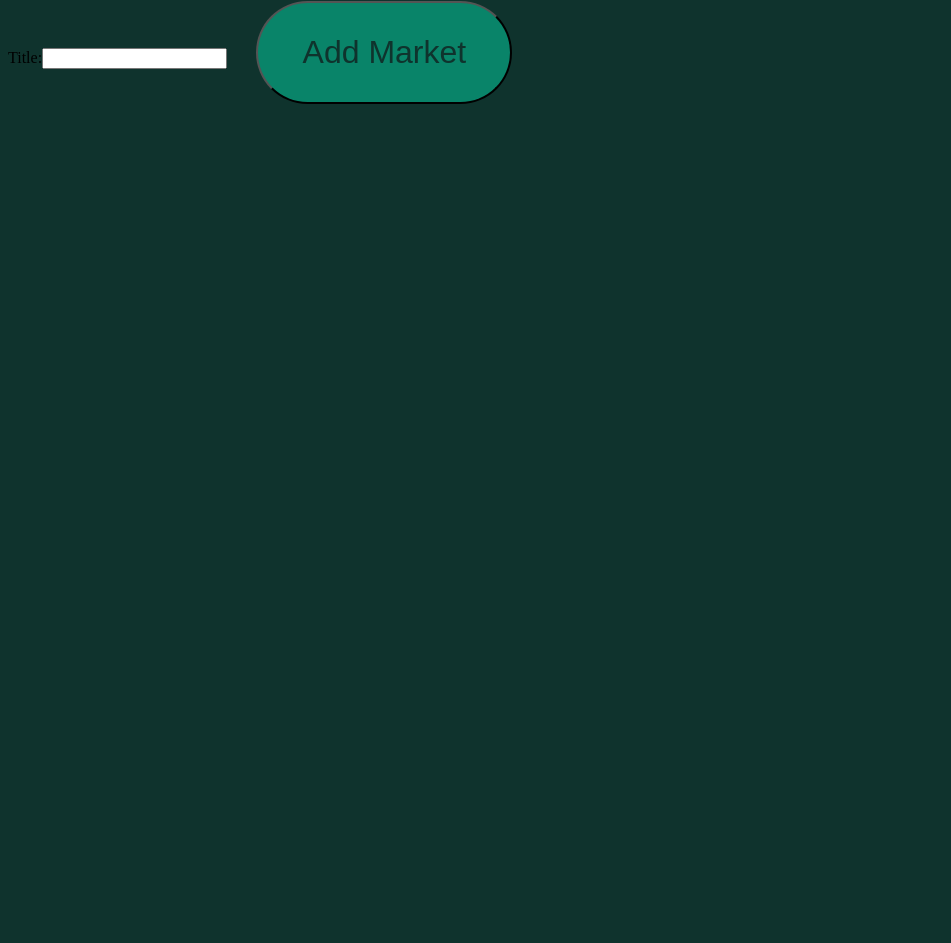
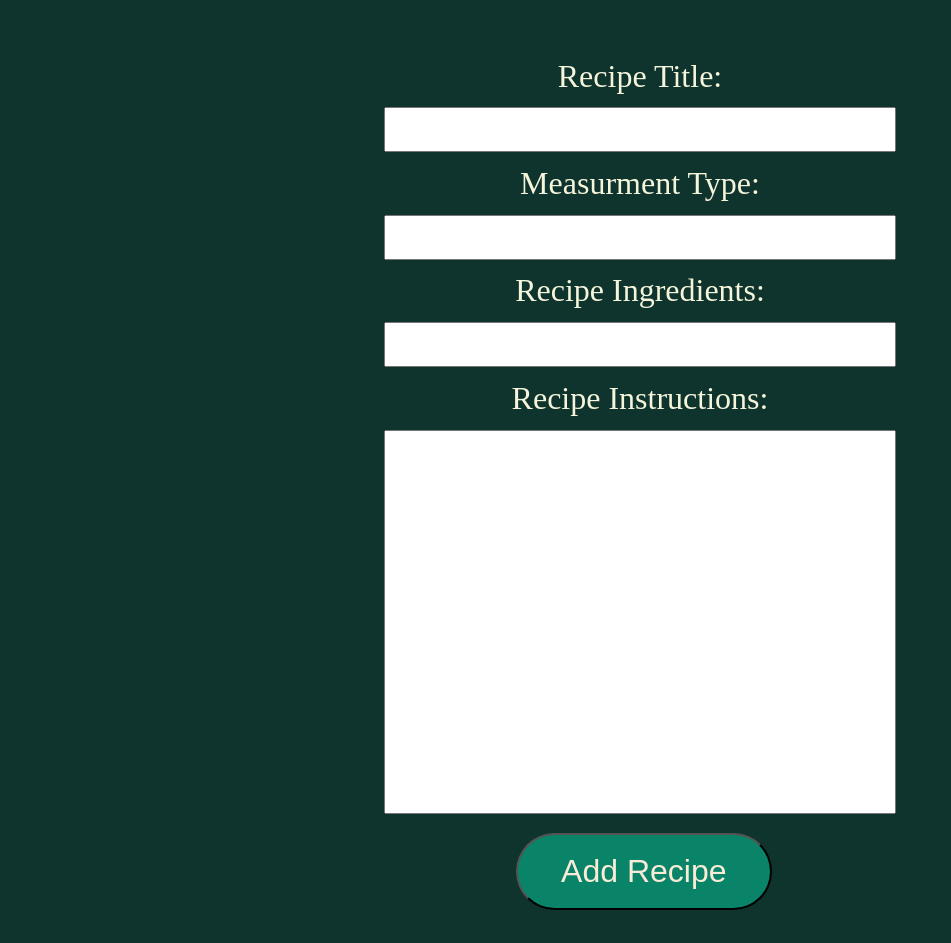
Before and after one commit to itsfrench/Simple-Recipe, a React app: page /start-new-recipe in a window 1280 px wide. Shown: the part 251-1194 px from the top of the page, without its empty margins (0-951 px from the left). Before the commit the page ends 800 px from the top, so only its background shows below. Built offline with nearby package versions, Linux system fonts and the light colour scheme.

Commit message:
Built and styled form.

```diff
--- a/client/containers/CreateNewRecipe.jsx
+++ b/client/containers/CreateNewRecipe.jsx
@@ -3,12 +3,21 @@ import React from 'react';
 const RecipeCreator = () => {
 
   return (
-    <div>
-      <h3>Create a new recipe</h3>
-      <div>
-        <label>Title:</label>
-        <input id='form' type='text' name='market-namer' ></input>  {/* onChange={setLocation} */}
-        <button id={'locationButton'}>Add Market</button>
+    <div id='create'>
+      <div id='recipe-form'>
+        <label>Recipe Title:</label>
+        <input id='form-title' type='text' name='recipe-title' ></input>
+        <label>Measurment Type:</label>
+        <input type='datalist' list='measurment' />
+          <datalist id='measurment'>
+            <option value="Metric">Metric</option>
+            <option value="US Standard">US Standard</option>
+          </datalist>
+        <label> Recipe Ingredients:</label>
+        <input id='form-ingredients' type='text' name='recipe-title' ></input>
+        <label>Recipe Instructions:</label>
+        <input id='form-instructions' type='text' name='recipe-title' ></input>
+        <button id='create-button'>Add Recipe</button>
         </div>
     </div>
   )
--- a/client/styles.css
+++ b/client/styles.css
@@ -10,6 +10,13 @@ body {
   background-color: #0F332D;
 }
 
+h1{
+  display: flex;
+  justify-content: center;
+  font-size: 5vw;
+  color: beige;
+}
+
 #sando {
   display: flex;
   justify-content: center;
@@ -19,30 +26,78 @@ body {
   height: auto;
   margin: 0 auto;
   display: block;
+}
 
-}
-h1 {
+h3 {
   display: flex;
   justify-content: center;
-  font-size: 5vw;
+  font-size: 3vw;
   color: beige;
+}
 
-}
 #main-container {
   display: flex;
   flex-direction: row;
   align-content: center;
   justify-content: center;
 }
+
 button {
   width: 20vw;
   height: 8vw;
   font-size: 2.5vw;
-  margin-top: 2%;
+  margin-top: 2vw;
   margin-left: 2%;
   margin-top: 2%;
   justify-content: center;
   border-radius: 5vw;
-  color: #0F332D;
+  color: antiquewhite;
   background-color: rgb(9, 132, 105);
 }
+
+#create {
+  display: flex;
+  flex-direction: row;
+  justify-content: center;
+
+
+}
+#recipe-form {
+  display: flex;
+  flex-direction: column;
+  justify-content: center;
+  align-items: center;
+  width: 30vw;
+  font-size: 2vw;
+  margin-top: 10vw;
+  margin-bottom: 2vw;
+  justify-content: center;
+  border-radius: 5vw;
+  color: #0F332D;
+}
+#create-button {
+  margin-top: 1.5vw;
+  width: 20vw;
+  height: 6vw;
+
+}
+label {
+  display: flex;
+  flex-direction: column;
+  justify-content: center;
+  margin-top: 1vw;
+  font-size: 2.5vw;
+  color: beige;
+}
+input {
+  margin-top: 1vw;
+  display: flex;
+  flex-direction: column;
+  width: 40vw;
+  height: 3.5vw;
+}
+#form-instructions {
+  margin-top: 1vw;
+  width: 40vw;
+  height: 30vw;
+}
```
